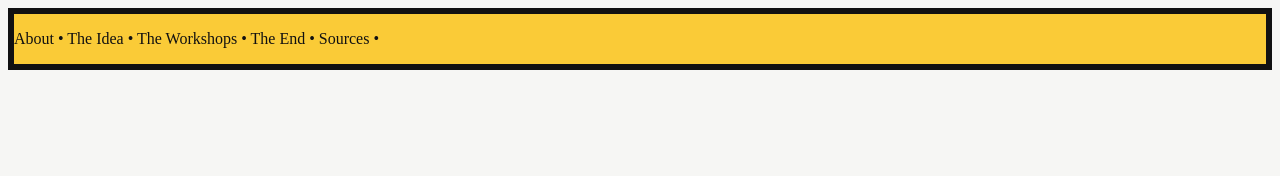
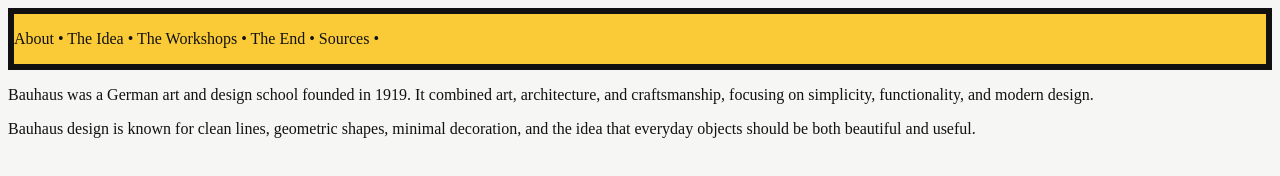
Before and after one commit to MikyahS/Practice-2-Mikyah, a plain HTML site: page index.html in a window 1280 px wide. Drawn offline with Linux system fonts and the light colour scheme.

Commit message:
paragraph

```diff
--- a/index.html
+++ b/index.html
@@ -10,5 +10,9 @@
     <nav>
         <p>About • The Idea • The Workshops • The End • Sources •</p>
     </nav>
+    <header>
+        <p>Bauhaus was a German art and design school founded in 1919. It combined art, architecture, and craftsmanship, focusing on simplicity, functionality, and modern design.</p>
+        <p>Bauhaus design is known for clean lines, geometric shapes, minimal decoration, and the idea that everyday objects should be both beautiful and useful.</p>
+    </header>
 </body>
 </html>
```
